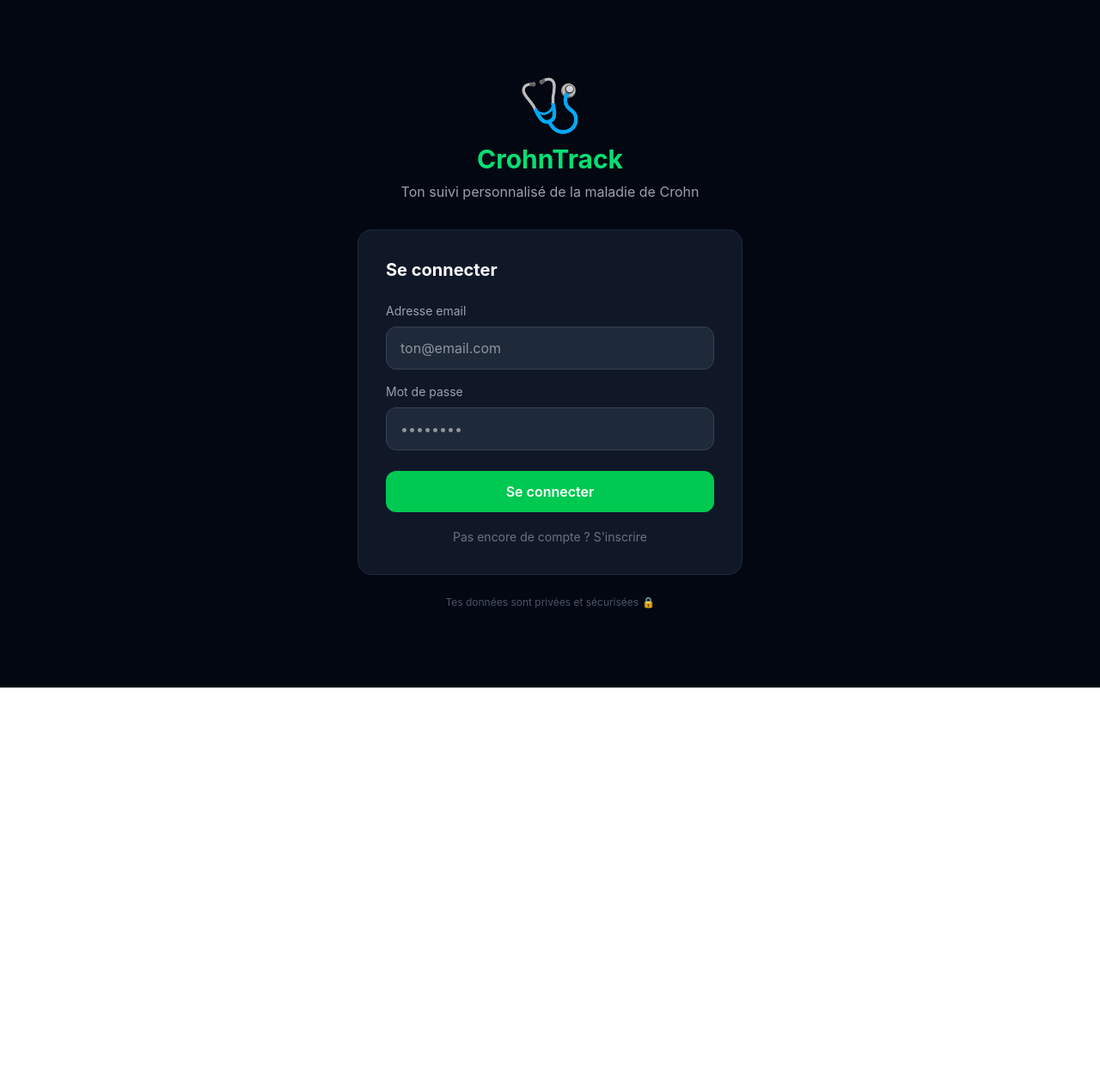
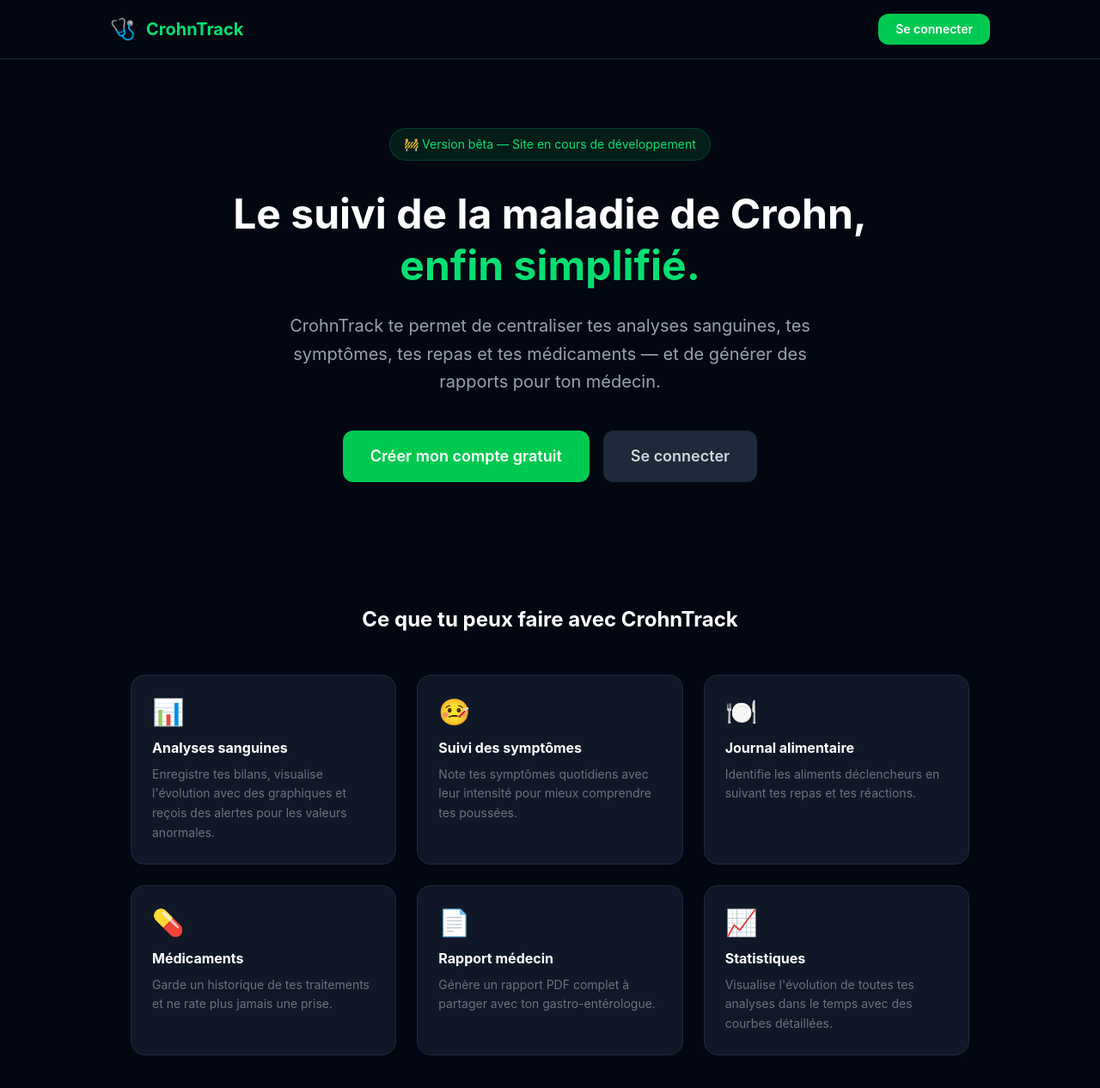
Before and after one commit to damien14220-debug/chrontrack, a React (Vite) app: page / in a window 1280 px wide. Shown: the top 1266 px of the page at 86% size. Before the commit the page ends 800 px from the top, so only its background shows below. Built offline with nearby package versions, Linux system fonts and the light colour scheme.

Commit message:
page accueil publique

```diff
--- a/src/pages/Login.jsx
+++ b/src/pages/Login.jsx
@@ -4,7 +4,7 @@
 function Login() {
   const [email, setEmail] = useState('')
   const [password, setPassword] = useState('')
-  const [mode, setMode] = useState('login')
+  const [mode, setMode] = useState('accueil')
   const [loading, setLoading] = useState(false)
   const [message, setMessage] = useState(null)
   const [erreur, setErreur] = useState(null)
@@ -34,18 +34,137 @@
     setLoading(false)
   }
 
+  // PAGE D'ACCUEIL
+  if (mode === 'accueil') {
+    return (
+      <div className="min-h-screen bg-gray-950 text-white">
+
+        {/* Header */}
+        <header className="border-b border-gray-800 px-6 py-4">
+          <div className="max-w-5xl mx-auto flex items-center justify-between">
+            <div className="flex items-center gap-3">
+              <span className="text-2xl">🩺</span>
+              <h1 className="text-xl font-bold text-green-400">CrohnTrack</h1>
+            </div>
+            <button
+              onClick={() => setMode('login')}
+              className="bg-green-500 hover:bg-green-600 text-white font-semibold px-5 py-2 rounded-xl transition text-sm"
+            >
+              Se connecter
+            </button>
+          </div>
+        </header>
+
+        {/* Hero */}
+        <section className="max-w-5xl mx-auto px-6 py-20 text-center">
+          <div className="inline-flex items-center gap-2 bg-green-900/30 border border-green-800/50 rounded-full px-4 py-2 text-green-400 text-sm mb-8">
+            🚧 Version bêta — Site en cours de développement
+          </div>
+          <h2 className="text-5xl font-bold text-white mb-6 leading-tight">
+            Le suivi de la maladie de Crohn,<br/>
+            <span className="text-green-400">enfin simplifié.</span>
+          </h2>
+          <p className="text-gray-400 text-xl mb-10 max-w-2xl mx-auto leading-relaxed">
+            CrohnTrack te permet de centraliser tes analyses sanguines, tes symptômes, tes repas et tes médicaments — et de générer des rapports pour ton médecin.
+          </p>
+          <div className="flex gap-4 justify-center">
+            <button
+              onClick={() => setMode('signup')}
+              className="bg-green-500 hover:bg-green-600 text-white font-semibold px-8 py-4 rounded-xl transition text-lg"
+            >
+              Créer mon compte gratuit
+            </button>
+            <button
+              onClick={() => setMode('login')}
+              className="bg-gray-800 hover:bg-gray-700 text-gray-300 font-semibold px-8 py-4 rounded-xl transition text-lg"
+            >
+              Se connecter
+            </button>
+          </div>
+        </section>
+
+        {/* Fonctionnalités */}
+        <section className="max-w-5xl mx-auto px-6 py-16">
+          <h3 className="text-2xl font-bold text-white text-center mb-12">Ce que tu peux faire avec CrohnTrack</h3>
+          <div className="grid grid-cols-1 md:grid-cols-3 gap-6">
+            {[
+              { icon: '📊', titre: 'Analyses sanguines', desc: 'Enregistre tes bilans, visualise l\'évolution avec des graphiques et reçois des alertes pour les valeurs anormales.' },
+              { icon: '🤒', titre: 'Suivi des symptômes', desc: 'Note tes symptômes quotidiens avec leur intensité pour mieux comprendre tes poussées.' },
+              { icon: '🍽️', titre: 'Journal alimentaire', desc: 'Identifie les aliments déclencheurs en suivant tes repas et tes réactions.' },
+              { icon: '💊', titre: 'Médicaments', desc: 'Garde un historique de tes traitements et ne rate plus jamais une prise.' },
+              { icon: '📄', titre: 'Rapport médecin', desc: 'Génère un rapport PDF complet à partager avec ton gastro-entérologue.' },
+              { icon: '📈', titre: 'Statistiques', desc: 'Visualise l\'évolution de toutes tes analyses dans le temps avec des courbes détaillées.' },
+            ].map(f => (
+              <div key={f.titre} className="bg-gray-900 border border-gray-800 rounded-2xl p-6">
+                <span className="text-3xl block mb-3">{f.icon}</span>
+                <h4 className="font-bold text-white mb-2">{f.titre}</h4>
+                <p className="text-gray-500 text-sm leading-relaxed">{f.desc}</p>
+              </div>
+            ))}
+          </div>
+        </section>
+
+        {/* Mon histoire */}
+        <section className="max-w-5xl mx-auto px-6 py-16">
+          <div className="bg-gray-900 border border-gray-800 rounded-2xl p-10">
+            <div className="max-w-3xl mx-auto">
+              <h3 className="text-2xl font-bold text-white mb-6 text-center">Pourquoi j'ai créé CrohnTrack</h3>
+              <div className="flex flex-col md:flex-row gap-8 items-start">
+                <div className="flex-shrink-0 text-center">
+                  <div className="w-20 h-20 bg-green-900/40 border border-green-800 rounded-full flex items-center justify-center text-4xl mx-auto mb-3">
+                    👨‍💻
+                  </div>
+                  <p className="text-green-400 font-semibold">Damien Chereau</p>
+                  <p className="text-gray-600 text-xs">Créateur de CrohnTrack</p>
+                </div>
+                <div className="flex-1">
+                  <p className="text-gray-300 leading-relaxed mb-4">
+                    Je m'appelle Damien Chereau et j'ai la maladie de Crohn. Comme beaucoup de malades, je me retrouvais à chercher mes anciens résultats d'analyses dans des piles de papier, à essayer de me rappeler quand avait commencé tel symptôme, ou à ne plus savoir quel aliment me posait problème.
+                  </p>
+                  <p className="text-gray-300 leading-relaxed mb-4">
+                    J'ai cherché une application qui centralise tout ça — les analyses sanguines, les symptômes, les repas, les médicaments — sans en trouver une qui me convenait vraiment. Alors j'ai décidé de la créer moi-même.
+                  </p>
+                  <p className="text-gray-300 leading-relaxed mb-4">
+                    CrohnTrack est né de ce besoin personnel. Je la partage gratuitement avec tous les malades de Crohn et de MICI, en espérant qu'elle puisse aider d'autres personnes à mieux suivre leur maladie et à mieux communiquer avec leurs médecins.
+                  </p>
+                  <div className="bg-yellow-900/20 border border-yellow-800/40 rounded-xl px-4 py-3">
+                    <p className="text-yellow-400 text-sm">
+                      ⚠️ <strong>Site en version bêta</strong> — CrohnTrack est encore en développement actif. Des bugs peuvent apparaître et de nouvelles fonctionnalités sont ajoutées régulièrement. N'hésitez pas à me faire part de vos retours !
+                    </p>
+                  </div>
+                </div>
+              </div>
+            </div>
+          </div>
+        </section>
+
+        {/* Footer */}
+        <footer className="border-t border-gray-800 px-6 py-8 text-center">
+          <div className="max-w-5xl mx-auto">
+            <div className="flex items-center justify-center gap-3 mb-3">
+              <span className="text-xl">🩺</span>
+              <h1 className="text-lg font-bold text-green-400">CrohnTrack</h1>
+            </div>
+            <p className="text-gray-600 text-sm mb-2">Créé avec ❤️ par Damien Chereau — atteint de la maladie de Crohn</p>
+            <p className="text-gray-700 text-xs">CrohnTrack est un outil de suivi personnel et ne remplace pas un avis médical professionnel.</p>
+          </div>
+        </footer>
+
+      </div>
+    )
+  }
+
+  // PAGE LOGIN / SIGNUP
   return (
     <div className="min-h-screen bg-gray-950 flex items-center justify-center px-4">
       <div className="w-full max-w-md">
 
-        {/* Logo */}
         <div className="text-center mb-8">
           <span className="text-6xl block mb-4">🩺</span>
           <h1 className="text-3xl font-bold text-green-400 mb-2">CrohnTrack</h1>
           <p className="text-gray-400">Ton suivi personnalisé de la maladie de Crohn</p>
         </div>
 
-        {/* Formulaire */}
         <div className="bg-gray-900 border border-gray-800 rounded-2xl p-8">
           <h2 className="text-xl font-bold text-white mb-6">
             {mode === 'login' ? 'Se connecter' : 'Créer un compte'}
@@ -96,12 +215,18 @@
             {loading ? 'Chargement...' : mode === 'login' ? 'Se connecter' : 'Créer mon compte'}
           </button>
 
-          <div className="text-center mt-4">
+          <div className="flex flex-col gap-2 text-center mt-4">
             <button
               onClick={() => { setMode(mode === 'login' ? 'signup' : 'login'); setErreur(null); setMessage(null) }}
               className="text-gray-500 hover:text-green-400 text-sm transition"
             >
               {mode === 'login' ? 'Pas encore de compte ? S\'inscrire' : 'Déjà un compte ? Se connecter'}
+            </button>
+            <button
+              onClick={() => { setMode('accueil'); setErreur(null); setMessage(null) }}
+              className="text-gray-600 hover:text-gray-400 text-sm transition"
+            >
+              ← Retour à l'accueil
             </button>
           </div>
         </div>
```
